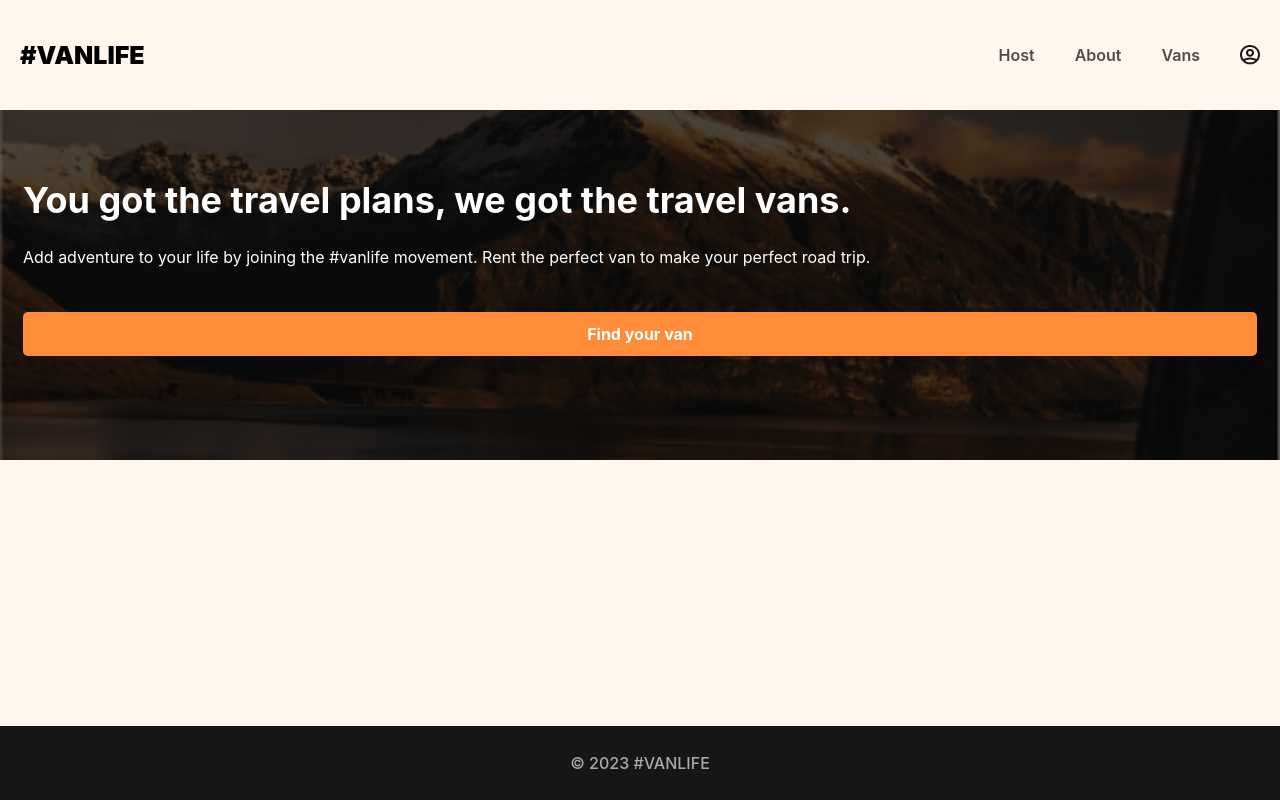
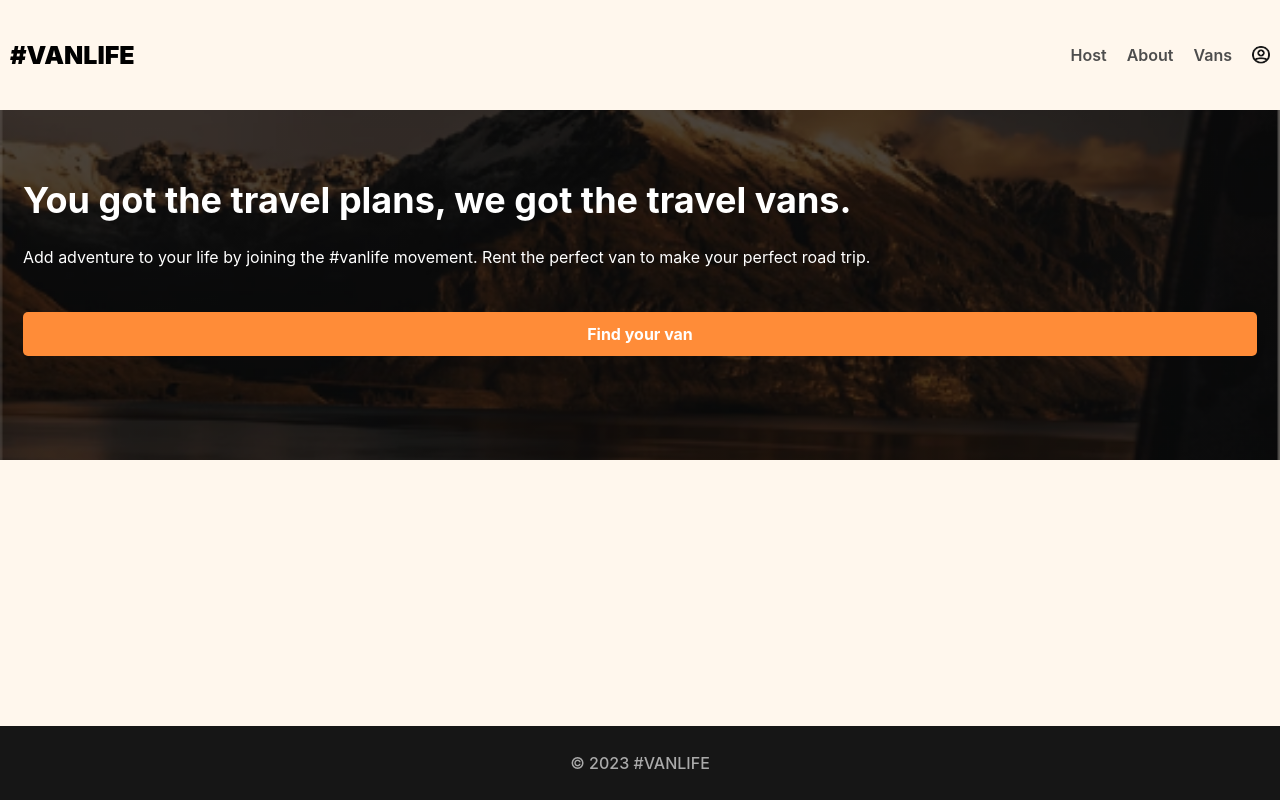
Before and after one commit to AwabSaif/VANLIFE, a React (Vite) app: page / in a window 1280 px wide. Built offline with nearby package versions, Linux system fonts and the light colour scheme; what miragejs would draw is missing.

Commit message:
fix header

```diff
--- a/src/components/Header/Header.css
+++ b/src/components/Header/Header.css
@@ -18,7 +18,7 @@ header a {
   text-decoration: none;
   color: #4D4D4D;
   font-weight: 600;
-  padding: 5px 20px;
+  padding: 5px 10px;
 }
 
 header a:hover {
@@ -27,8 +27,8 @@ header a:hover {
 }
 
 header .login-icon {
-  height: 20px;
-  width: 20px;
+  height: 18px;
+  width: 18px;
 }
 
 header .login-link {
```
